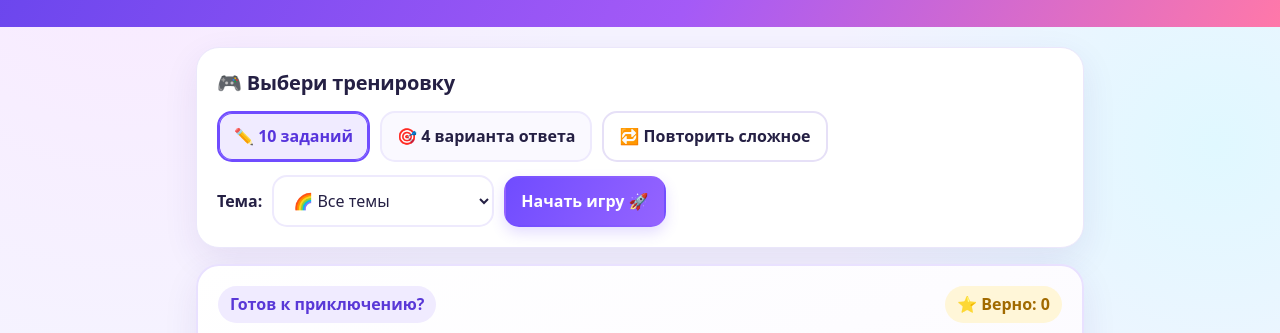
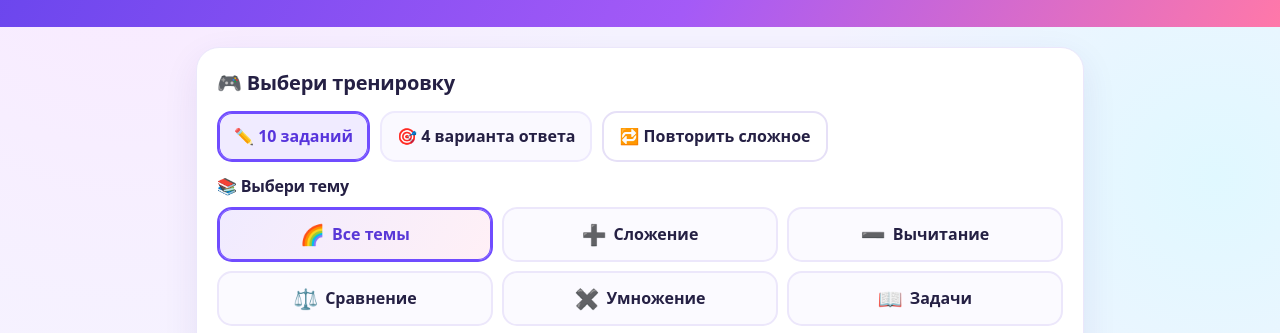
Before and after one commit to directorpes-lgtm/maxim-math, a plain HTML site: page index.html in a window 1280 px wide. Shown: the part 106-439 px from the top of the page. Drawn offline with Linux system fonts and the light colour scheme.

Commit message:
Replace topic dropdown with selectable topic buttons

```diff
--- a/index.html
+++ b/index.html
@@ -17,6 +17,12 @@ button:hover:not(:disabled){transform:translateY(-2px);box-shadow:0 6px 14px #70
 button.primary{background:linear-gradient(120deg,#704cff,#9564ff);border-color:transparent;color:white;font-weight:850;box-shadow:0 6px 14px #704cff30}
 .mode{font-weight:750;background:#faf9ff}.mode.active{border-color:var(--purple);background:#f0ebff;color:#5734dc;box-shadow:inset 0 0 0 1px var(--purple)}
 select{min-width:190px;cursor:pointer;background:#fff}label{font-weight:750}
+.topic-choices{display:grid;grid-template-columns:repeat(3,minmax(0,1fr));gap:9px;margin:2px 0 14px}
+.topic-choice{display:flex;align-items:center;justify-content:center;gap:7px;min-height:52px;padding:11px 10px;border-radius:15px;background:#fbfaff;border:2px solid #ece7fb;font-weight:800;text-align:center}
+.topic-choice.active{background:linear-gradient(120deg,#f0ebff,#fff0f6);border-color:var(--purple);color:#5938d7;box-shadow:inset 0 0 0 1px var(--purple)}
+.topic-choice .topic-icon{font-size:20px}
+@media(max-width:560px){.topic-choices{grid-template-columns:repeat(2,minmax(0,1fr));gap:8px}.topic-choice{min-height:50px;font-size:14px;padding:9px 6px}}
+
 .stats{display:grid;grid-template-columns:repeat(3,1fr);gap:10px}.stat{background:linear-gradient(145deg,#f8f5ff,#fff);border:1px solid var(--line);border-radius:17px;padding:13px}.stat b{display:block;font-size:26px;line-height:1.2;color:#5734dc}.stat span{font-size:13px;color:var(--muted)}
 .game-card{border:2px solid #e9e1ff;background:linear-gradient(160deg,#fff 0%,#fbf9ff 100%)}.game-top{display:flex;justify-content:space-between;gap:12px;align-items:center;font-weight:800}.counter-pill{background:#f0ebff;color:#5938d7;border-radius:999px;padding:7px 12px}.score-pill{color:#a16a00;background:#fff6d8;border-radius:999px;padding:7px 12px}
 .progress{height:13px;background:#eeeafd;border-radius:99px;overflow:hidden;margin:13px 0 20px}.progress i{display:block;height:100%;width:0;background:linear-gradient(90deg,#6e4aff,#ff75a8,#ffd65a);border-radius:99px;transition:width .35s ease}
@@ -38,7 +44,16 @@ select{min-width:190px;cursor:pointer;background:#fff}label{font-weight:750}
 <section class="card">
 <h2>🎮 Выбери тренировку</h2>
 <div class="row" style="margin-bottom:13px"><button class="mode active" data-mode="ten">✏️ 10 заданий</button><button class="mode" data-mode="choice">🎯 4 варианта ответа</button><button id="weakBtn" class="secondary">🔁 Повторить сложное</button></div>
-<div class="row"><label for="topic">Тема:</label><select id="topic"><option value="mix">🌈 Все темы</option><option value="add">➕ Сложение до 100</option><option value="sub">➖ Вычитание до 100</option><option value="compare">⚖️ Сравнение чисел</option><option value="multiply">✖️ Умножение</option><option value="word">📖 Текстовые задачи</option></select><button id="start" class="primary">Начать игру 🚀</button></div>
+<h2 style="font-size:16px;margin:2px 0 9px">📚 Выбери тему</h2>
+<div class="topic-choices" id="topicChoices">
+<button type="button" class="topic-choice active" data-topic="mix" aria-pressed="true"><span class="topic-icon">🌈</span> Все темы</button>
+<button type="button" class="topic-choice" data-topic="add" aria-pressed="false"><span class="topic-icon">➕</span> Сложение</button>
+<button type="button" class="topic-choice" data-topic="sub" aria-pressed="false"><span class="topic-icon">➖</span> Вычитание</button>
+<button type="button" class="topic-choice" data-topic="compare" aria-pressed="false"><span class="topic-icon">⚖️</span> Сравнение</button>
+<button type="button" class="topic-choice" data-topic="multiply" aria-pressed="false"><span class="topic-icon">✖️</span> Умножение</button>
+<button type="button" class="topic-choice" data-topic="word" aria-pressed="false"><span class="topic-icon">📖</span> Задачи</button>
+</div>
+<div class="row"><button id="start" class="primary">Начать игру 🚀</button><span class="muted" id="selectedTopicLabel">Выбраны все темы</span></div>
 </section>
 <section class="card game-card" id="game">
 <div class="game-top"><span id="counter" class="counter-pill">Готов к приключению?</span><span id="score" class="score-pill">⭐ Верно: 0</span></div><div class="progress"><i id="bar"></i></div>
@@ -56,7 +71,7 @@ select{min-width:190px;cursor:pointer;background:#fff}label{font-weight:750}
 <script>
 const names={add:'Сложение',sub:'Вычитание',compare:'Сравнение',multiply:'Умножение',word:'Задачи'};
 const $=id=>document.getElementById(id);
-let mode='ten',tasks=[],idx=0,correct=0,answered=false;
+let mode='ten',tasks=[],idx=0,correct=0,answered=false,selectedTopic='mix';
 let data;
 try{data=JSON.parse(localStorage.getItem('maximMathProgress')||'{}')}catch(e){data={}}
 data={total:0,correct:0,streak:0,topics:{},weak:[],xp:0,stars:0,unlocked:[],...data};
@@ -77,7 +92,7 @@ function makeTask(topic){
  return {topic,q,ans,exp};
 }
 function optionsFor(t){if(t.topic==='compare')return ['<','=','>','?'].sort(()=>Math.random()-.5);let vals=new Set([Number(t.ans)]);while(vals.size<4){let d=int(-10,10);vals.add(Math.max(0,Number(t.ans)+d))}return [...vals].sort(()=>Math.random()-.5)}
-function start(){tasks=Array.from({length:10},()=>makeTask($('topic').value));idx=0;correct=0;$('next').textContent='Следующее ➜';showTask()}
+function start(){tasks=Array.from({length:10},()=>makeTask(selectedTopic));idx=0;correct=0;$('next').textContent='Следующее ➜';showTask()}
 function startWeak(){let w=data.weak||[];if(!w.length){$('feedback').className='feedback good';$('feedback').textContent='🎉 Пока нет сложных заданий. Продолжай тренироваться!';return}tasks=w.slice(-10).reverse().map(x=>x.q!==undefined?x:makeTask(x.topic));idx=0;correct=0;$('next').textContent='Следующее ➜';showTask()}
 function showTask(){answered=false;$('feedback').className='feedback hidden';$('feedback').textContent='';$('next').disabled=true;$('counter').textContent='Задание '+(idx+1)+' из '+tasks.length;$('score').textContent='⭐ Верно: '+correct;$('bar').style.width=(idx/tasks.length*100)+'%';let t=tasks[idx];$('prompt').textContent=t.q;$('answers').innerHTML='';
  if(mode==='choice'){optionsFor(t).forEach(v=>addAnswer(v))}else{let input=document.createElement('input');input.id='typed';input.inputMode='decimal';input.autocomplete='off';input.placeholder='Впиши ответ';input.style='width:100%;font:800 25px system-ui;text-align:center;padding:15px;border:2px solid #e5defb;border-radius:16px;grid-column:1/-1;background:#fff';$('answers').append(input);input.addEventListener('keydown',e=>{if(e.key==='Enter')check(input.value)});let b=document.createElement('button');b.className='primary';b.textContent='Проверить ответ ✓';b.style.gridColumn='1/-1';b.onclick=()=>check(input.value.trim());$('answers').append(b);setTimeout(()=>input.focus(),60)}
@@ -102,6 +117,8 @@ function renderStats(){
 }
 function speak(){let t=tasks[idx];if(!t)return;let u=new SpeechSynthesisUtterance(t.q);u.lang='ru-RU';speechSynthesis.cancel();speechSynthesis.speak(u)}
 document.querySelectorAll('.mode').forEach(b=>b.onclick=()=>{mode=b.dataset.mode;document.querySelectorAll('.mode').forEach(x=>x.classList.toggle('active',x===b));$('answers').innerHTML='';$('feedback').className='feedback hidden';$('prompt').textContent='Режим выбран. Нажми «Начать игру»!'});
+const topicLabels={mix:'Выбраны все темы',add:'Сложение до 100',sub:'Вычитание до 100',compare:'Сравнение чисел',multiply:'Умножение',word:'Текстовые задачи'};
+document.querySelectorAll('.topic-choice').forEach(b=>b.onclick=()=>{selectedTopic=b.dataset.topic;document.querySelectorAll('.topic-choice').forEach(x=>{const active=x===b;x.classList.toggle('active',active);x.setAttribute('aria-pressed',String(active))});$('selectedTopicLabel').textContent=topicLabels[selectedTopic];});
 $('start').onclick=start;$('weakBtn').onclick=startWeak;$('next').onclick=next;$('speak').onclick=speak;
 $('reset').onclick=()=>{if(confirm('Точно сбросить весь прогресс и звёзды?')){data={total:0,correct:0,streak:0,topics:{},weak:[],xp:0,stars:0,unlocked:[]};streak=0;save()}};
 renderStats();
```
